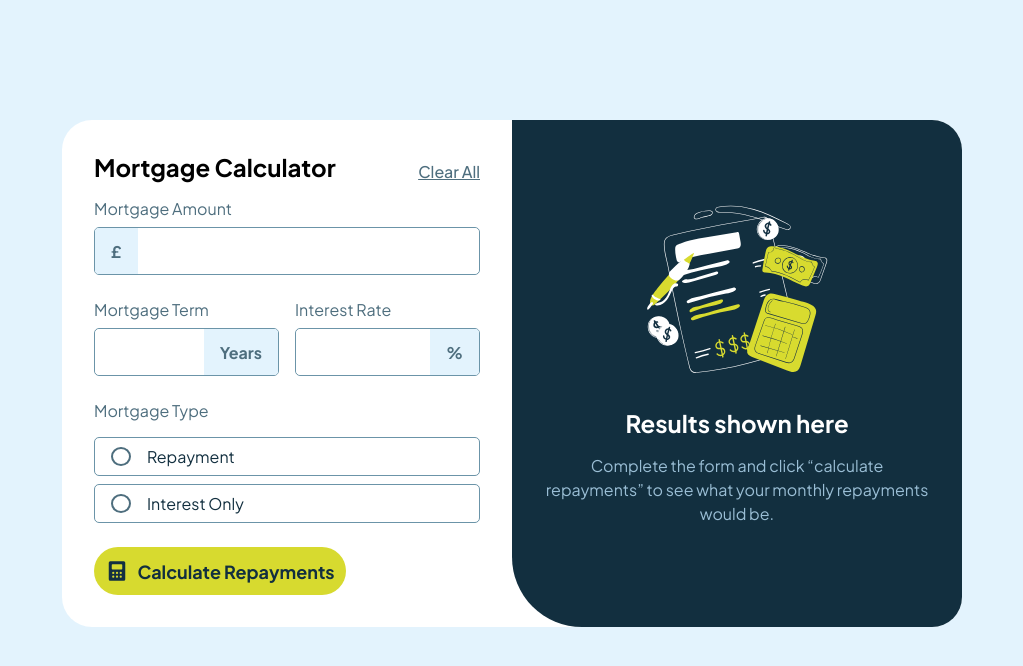
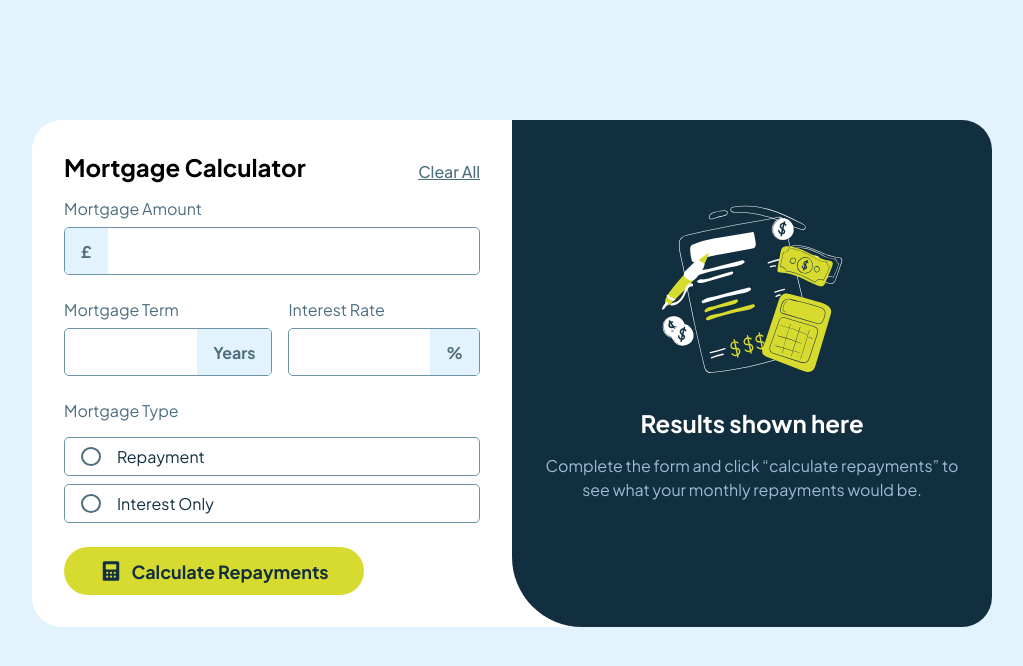
Before and after one commit to saga-k/FM-Mortgage-repayment-calculator, a website: page mortgage-repayment-calculator-main/index.html in a window 1280 px wide. Shown: the whole page, without its empty margins (128-1151 px from the left). Drawn offline with Linux system fonts and the light colour scheme.

Commit message:
All done

```diff
--- a/mortgage-repayment-calculator-main/index.css
+++ b/mortgage-repayment-calculator-main/index.css
@@ -73,7 +73,8 @@ body {
   margin: auto;
   margin-top: 15vh;
   border-radius: 30px;
-  width: 900px;
+  width: 90vw;
+  height: fit-content;
 }
 
 #left {
@@ -95,24 +96,30 @@ body {
 
 /*Form start -----------------------------------------------------------------*/
 form {
-  display: grid;
-  grid-template-columns: 1fr 1fr 1fr 1fr 1fr 1fr;
+  display: flex;
+  flex-direction: column;
+  gap: 1rem;
+}
+
+.horizontalFlex {
+  display: flex;
+  text-wrap: nowrap;
   gap: 1rem;
 }
 
 #formTitle {
-  grid-column: 1/5;
-  width: 100%;
+  flex-grow: 1;
+
 }
 
 #clearAll {
-  grid-column: 5/7;
   width: 100%;
   text-align: right;
   align-self: last baseline;
   color: var(--blue700);
   font-weight: 500;
   text-decoration: underline;
+  cursor: pointer;
 }
 
 .inputType {
@@ -158,10 +165,6 @@ input::-webkit-inner-spin-button {
 }
 
 /*Amount start ------------------------------------------------*/
-#amount {
-  grid-column: 1/7;
-  width: 100%;
-}
 
 #amountWrapper {
   height: 3rem;
@@ -184,11 +187,6 @@ input::-webkit-inner-spin-button {
 
 /*Term start --------------------------------------------------*/
 
-#term {
-  grid-column: 1/4;
-  width: 100%;
-}
-
 #termWrapper {
   margin-top: 0.5rem;
   height: 3rem;
@@ -210,11 +208,6 @@ input::-webkit-inner-spin-button {
 
 /*Interest rate start -----------------------------------------*/
 
-#interestRate {
-  grid-column: 4/7;
-  width: 100%;
-}
-
 #rateWrapper {
   margin-top: 0.5rem;
   height: 3rem;
@@ -235,11 +228,6 @@ input::-webkit-inner-spin-button {
 
 
 /*Radio buttons start------------------------------------------*/
-
-#radioButtons {
-  grid-column: 1/7;
-  width: 100%;
-}
 
 #repayment {
   width: 100%;
@@ -311,8 +299,8 @@ input[type="radio"] {
 
 
 form button {
-  grid-column: 1/5;
   height: 3rem;
+  width: 300px;
   margin-top: 0.5rem;
   background-color: var(--lime);
   font-weight: 700;
@@ -411,3 +399,17 @@ form button {
 /*Populated results end --------------------------------------*/
 
 /*Results end ---------------------------------------------------------------*/
+
+@media screen and (max-width: 820px) {
+  #card {
+    display: flex;
+    flex-direction: column;
+    width: 100%;
+    margin-top: 0;
+    border-radius: 0;
+  }
+
+  #right {
+    border-radius: 0;
+  }
+}
--- a/mortgage-repayment-calculator-main/index.html
+++ b/mortgage-repayment-calculator-main/index.html
@@ -24,10 +24,13 @@
   <article id="card">
     <div id="left">
       <form>
+        <div class="horizontalFlex">
           <h1 id="formTitle">Mortgage Calculator</h1>
           <a id="clearAll">Clear All</a>
+        </div>
 
         <!-- amount start--------------------------------------->
+
         <div id="amount">
           <label class="label">Mortgage Amount</label>
           <div id="amountWrapper" class="wrapper">
@@ -40,7 +43,8 @@
         <!-- amount end----------------------------------------->
 
 
-        <!-- years start---------------------------------------->
+        <!-- term start---------------------------------------->
+        <div class="horizontalFlex">
 
           <div id="term">
             <label class="label">Mortgage Term</label>
@@ -51,7 +55,7 @@
             <p class="error" id="termError">This field is required</p>
           </div>
 
-        <!-- years end------------------------------------------>
+          <!-- term end------------------------------------------>
 
 
           <!-- Interest rate start-------------------------------->
@@ -63,6 +67,7 @@
               <div id="percent" class="inputType">%</div>
             </div>
             <p class="error" id="rateError">This field is required</p>
+          </div>
         </div>
 
         <!-- Interest rate end---------------------------------->
--- a/mortgage-repayment-calculator-main/index.js
+++ b/mortgage-repayment-calculator-main/index.js
@@ -39,6 +39,7 @@ rateError.style.display = 'none';
 typeError.style.display = 'none';
 completedResults.style.display = 'none';
 emptyResults.style.display = 'flex';
+clearAll.style.cursor = 'poiter';
 //Initial styling end ----------------------------------------------------------
 //Styling functions start ------------------------------------------------------
 radioRepayment.addEventListener('click', radioActiveState);
--- a/mortgage-repayment-calculator-main/index.ts
+++ b/mortgage-repayment-calculator-main/index.ts
@@ -52,6 +52,7 @@ typeError.style.display = 'none';
 
 completedResults.style.display = 'none';
 emptyResults.style.display = 'flex';
+
 
 
 //Initial styling end ----------------------------------------------------------
```
Also changed, not shown: 1 other file. Lines whose indentation alone changed are shown as unchanged.
